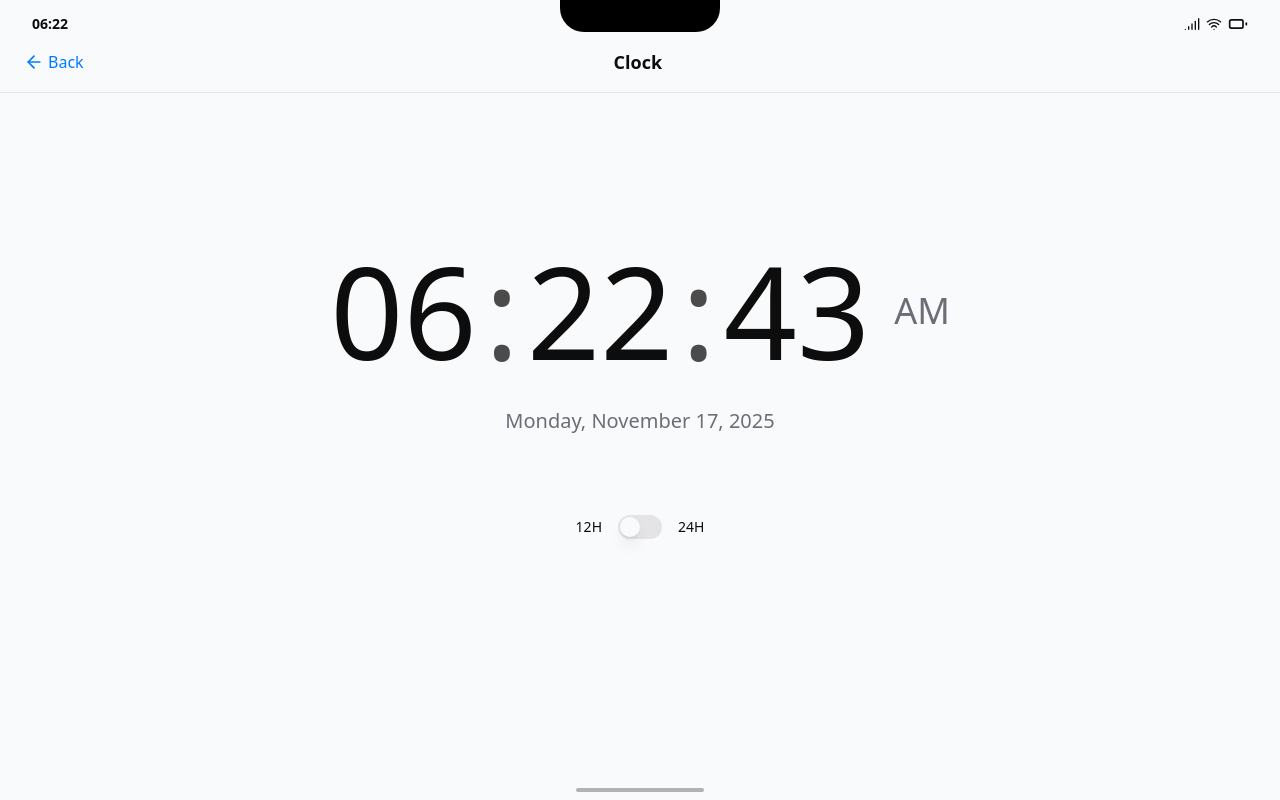
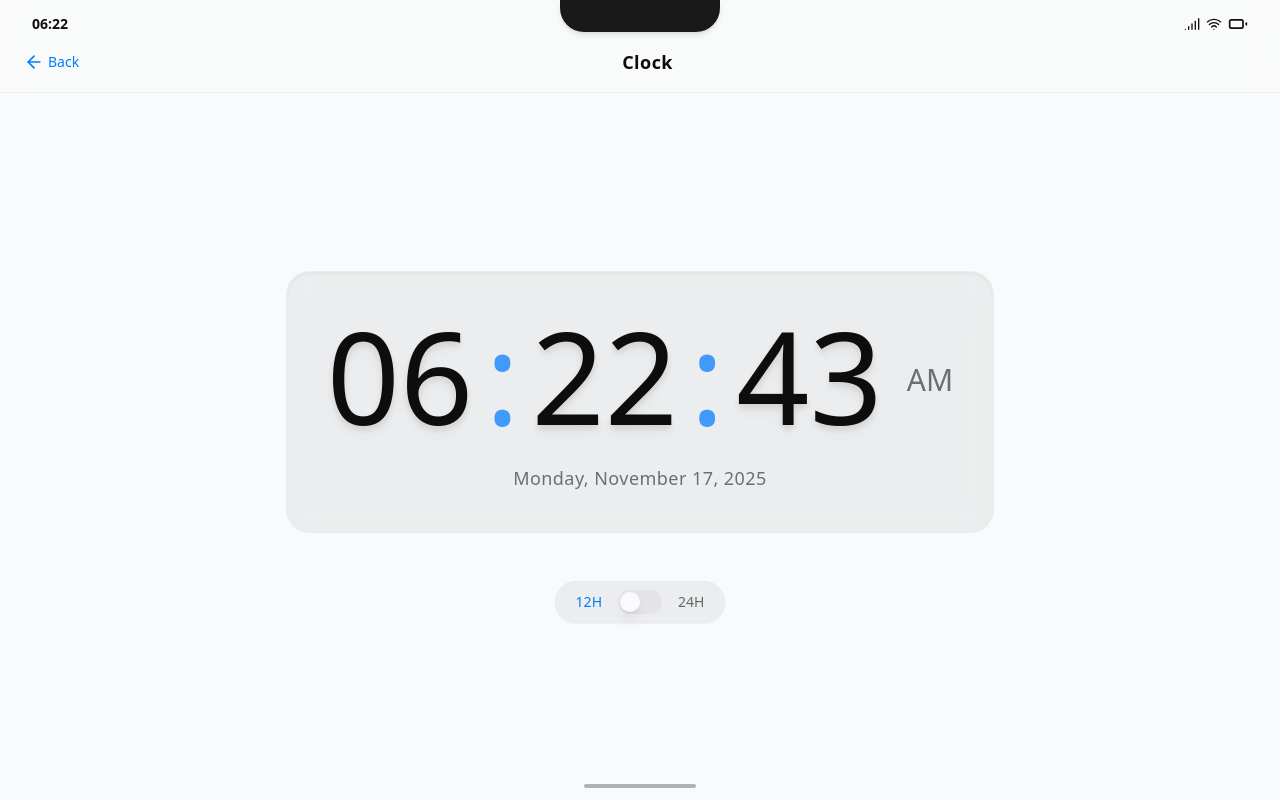
Before and after one commit to tvkvijaythecm/emobile-ios-frontend, a React (Vite) app: page /app/clock in a window 1280 px wide. Built offline with nearby package versions, Linux system fonts and the light colour scheme; the HTML template or start-up script is replaced by a standard one.

Commit message:
Update ClockApp.tsx

```diff
--- a/src/pages/ClockApp.tsx
+++ b/src/pages/ClockApp.tsx
@@ -10,10 +10,7 @@ const ClockApp = () => {
   const [is24Hour, setIs24Hour] = useState(false);
 
   useEffect(() => {
-    const interval = setInterval(() => {
-      setTime(new Date());
-    }, 1000);
-
+    const interval = setInterval(() => setTime(new Date()), 1000);
     return () => clearInterval(interval);
   }, []);
 
@@ -45,59 +42,80 @@ const ClockApp = () => {
   });
 
   return (
-    <div className="relative w-full min-h-screen bg-background">
-      <div className="absolute top-0 left-1/2 -translate-x-1/2 w-40 h-8 bg-black rounded-b-3xl z-50" />
+    <div className="relative min-h-screen w-full bg-gradient-to-br from-background via-background/90 to-background/70 flex flex-col overflow-hidden">
+      {/* Dynamic Island (Top Bar Placeholder) */}
+      <div className="absolute top-0 left-1/2 -translate-x-1/2 w-40 h-8 bg-black/90 backdrop-blur-lg rounded-b-3xl z-50 shadow-md" />
       <StatusBar />
 
-      <div className="relative z-10 pt-12 pb-4 px-6 border-b border-border">
+      {/* Header */}
+      <div className="relative z-10 pt-12 pb-4 px-6 border-b border-border/50 backdrop-blur-md bg-background/40">
         <div className="flex items-center justify-between">
           <button
             onClick={() => navigate("/home")}
-            className="flex items-center gap-1 text-primary font-normal"
+            className="flex items-center gap-1 text-primary hover:text-primary/80 transition-colors"
           >
             <ArrowLeft className="w-5 h-5" />
-            <span>Back</span>
+            <span className="text-sm font-medium">Back</span>
           </button>
-          <h1 className="text-lg font-semibold text-foreground">Clock</h1>
-          <div className="w-16" />
+          <h1 className="text-lg font-semibold text-foreground tracking-wide">
+            Clock
+          </h1>
+          <div className="w-10" />
         </div>
       </div>
 
-      <div className="relative z-10 flex flex-col items-center justify-center h-[calc(100vh-200px)] px-6">
-        <div className="text-center mb-8">
-          <div className="flex items-center justify-center gap-2 mb-8">
-            <span className="text-9xl font-light text-foreground tabular-nums">
+      {/* Main Content */}
+      <div className="flex flex-col items-center justify-center flex-1 px-6 text-center select-none">
+        <div className="bg-foreground/5 backdrop-blur-md rounded-3xl p-10 shadow-inner border border-border/20 hover:border-border/40 transition-all duration-300">
+          <div className="flex items-center justify-center gap-3 mb-6">
+            <span className="text-8xl md:text-9xl font-light text-foreground tabular-nums drop-shadow-lg transition-all duration-300">
               {hours}
             </span>
-            <span className="text-9xl font-light text-foreground animate-pulse">
+            <span className="text-8xl md:text-9xl font-light text-primary animate-pulse">
               :
             </span>
-            <span className="text-9xl font-light text-foreground tabular-nums">
+            <span className="text-8xl md:text-9xl font-light text-foreground tabular-nums drop-shadow-lg">
               {minutes}
             </span>
-            <span className="text-9xl font-light text-foreground animate-pulse">
+            <span className="text-8xl md:text-9xl font-light text-primary animate-pulse">
               :
             </span>
-            <span className="text-9xl font-light text-foreground tabular-nums">
+            <span className="text-8xl md:text-9xl font-light text-foreground tabular-nums drop-shadow-lg">
               {seconds}
             </span>
             {!is24Hour && (
-              <span className="text-4xl font-light text-muted-foreground ml-4">
+              <span className="text-3xl font-medium text-muted-foreground ml-3 mt-2">
                 {period}
               </span>
             )}
           </div>
-          <p className="text-xl text-muted-foreground">{date}</p>
+          <p className="text-lg text-muted-foreground font-light tracking-wide">
+            {date}
+          </p>
         </div>
 
-        <div className="flex items-center justify-center gap-4 mt-12">
-          <span className="text-sm text-foreground">12H</span>
+        {/* 12H / 24H Toggle */}
+        <div className="flex items-center justify-center gap-4 mt-12 bg-foreground/5 px-5 py-2 rounded-full backdrop-blur-sm border border-border/30 shadow-sm">
+          <span
+            className={`text-sm ${
+              !is24Hour ? "text-primary font-medium" : "text-foreground/60"
+            }`}
+          >
+            12H
+          </span>
           <Switch checked={is24Hour} onCheckedChange={setIs24Hour} />
-          <span className="text-sm text-foreground">24H</span>
+          <span
+            className={`text-sm ${
+              is24Hour ? "text-primary font-medium" : "text-foreground/60"
+            }`}
+          >
+            24H
+          </span>
         </div>
       </div>
 
-      <div className="absolute bottom-2 left-1/2 -translate-x-1/2 w-32 h-1 bg-foreground/30 rounded-full z-20" />
+      {/* Bottom Indicator */}
+      <div className="absolute bottom-3 left-1/2 -translate-x-1/2 w-28 h-1 bg-foreground/30 rounded-full z-20" />
     </div>
   );
 };
```
